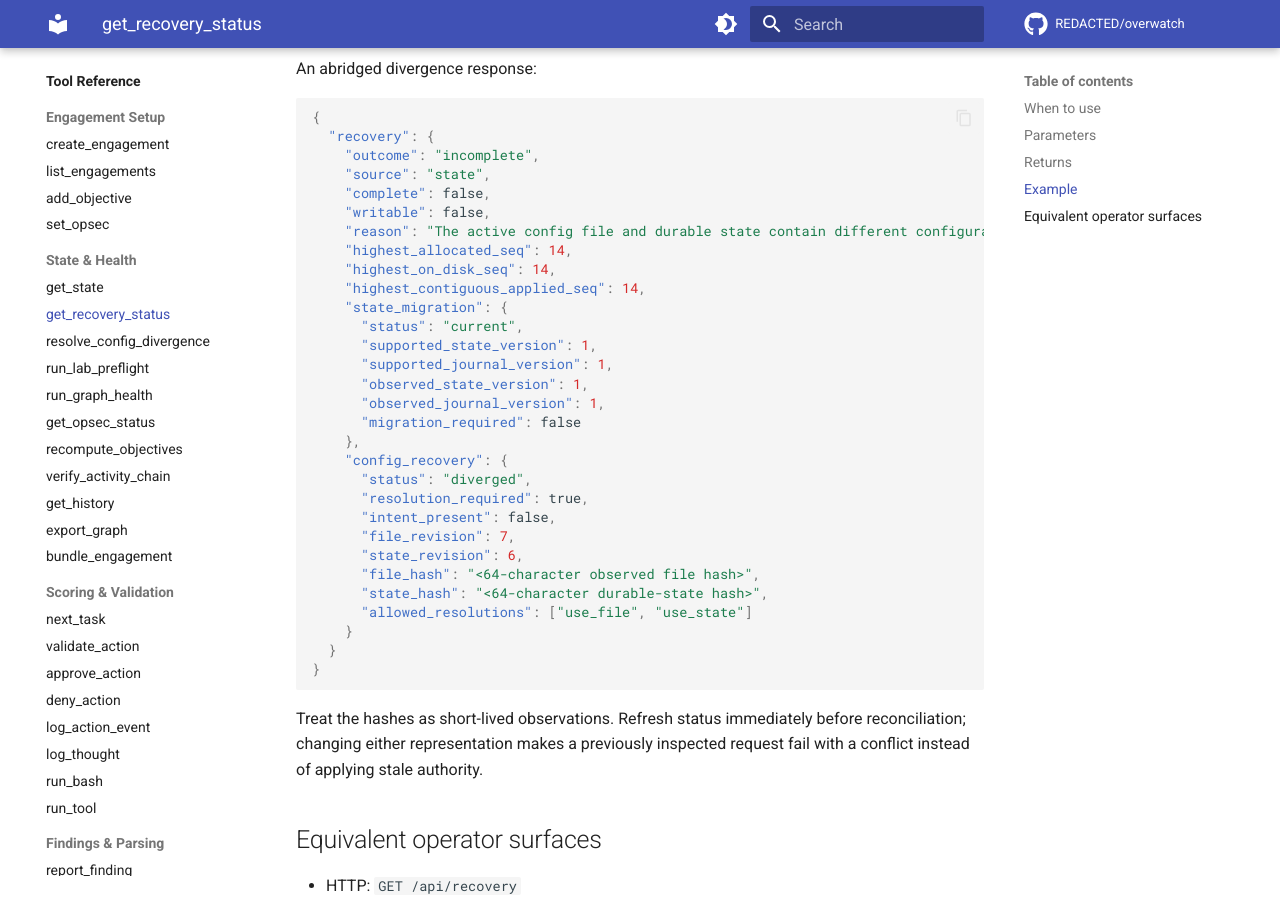
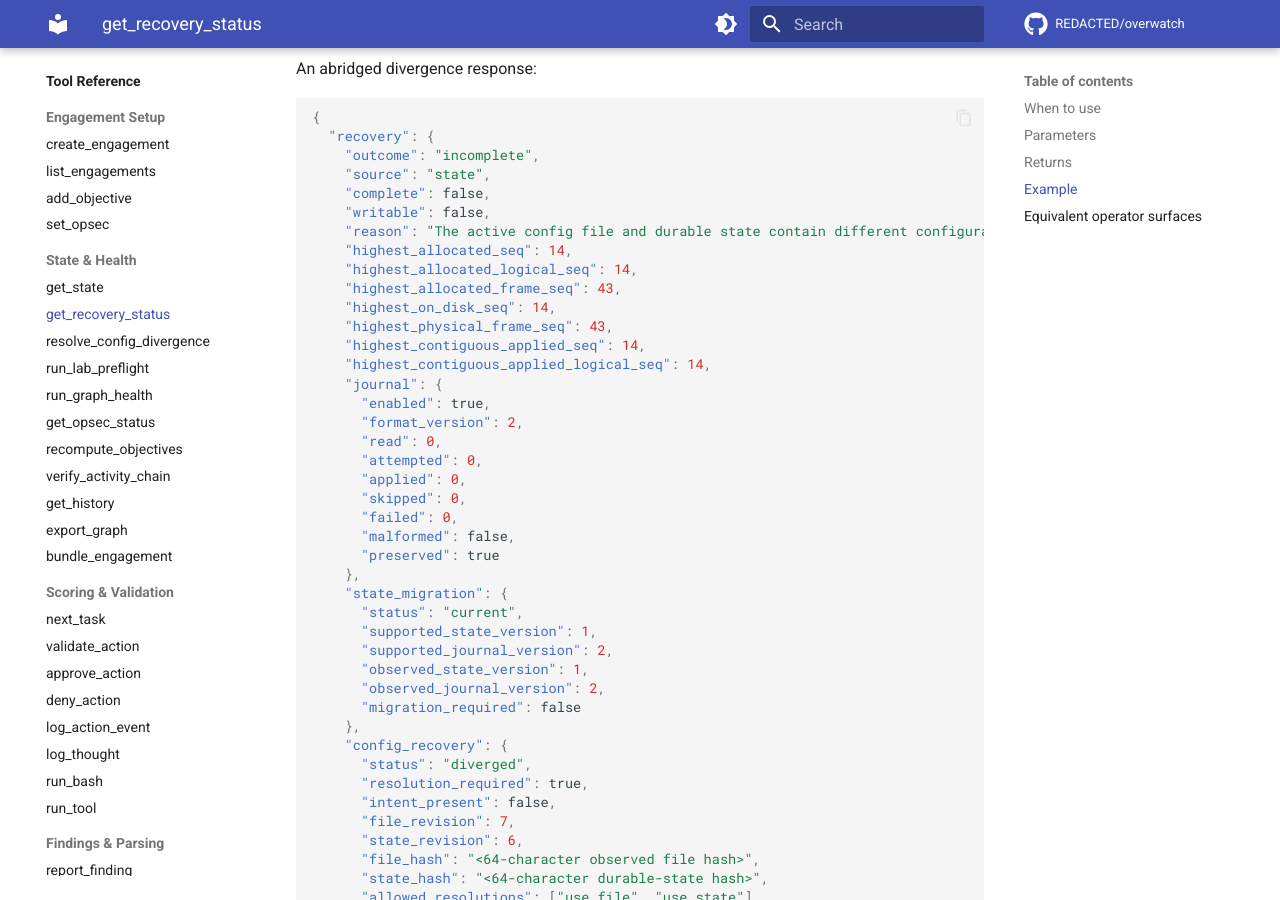
Before and after one commit to professor-moody/overwatch, an MkDocs documentation site: the page built from docs/tools/get-recovery-status.md, in a window 1280 px wide and 900 px high, scrolled down 1781 px. Built offline with MkDocs 1.6.1 and Material for MkDocs 9.7.7, drawn with Linux system fonts in a browser that asks for light colours; comment, search, counter and statistics services are not loaded.

Commit message:
docs(persistence): document transaction journal recovery

```diff
--- a/docs/tools/get-recovery-status.md
+++ b/docs/tools/get-recovery-status.md
@@ -62,14 +62,29 @@ An abridged divergence response:
     "writable": false,
     "reason": "The active config file and durable state contain different configuration semantics.",
     "highest_allocated_seq": 14,
+    "highest_allocated_logical_seq": 14,
+    "highest_allocated_frame_seq": 43,
     "highest_on_disk_seq": 14,
+    "highest_physical_frame_seq": 43,
     "highest_contiguous_applied_seq": 14,
+    "highest_contiguous_applied_logical_seq": 14,
+    "journal": {
+      "enabled": true,
+      "format_version": 2,
+      "read": 0,
+      "attempted": 0,
+      "applied": 0,
+      "skipped": 0,
+      "failed": 0,
+      "malformed": false,
+      "preserved": true
+    },
     "state_migration": {
       "status": "current",
       "supported_state_version": 1,
-      "supported_journal_version": 1,
+      "supported_journal_version": 2,
       "observed_state_version": 1,
-      "observed_journal_version": 1,
+      "observed_journal_version": 2,
       "migration_required": false
     },
     "config_recovery": {
```
Also changed, not shown: docs/architecture.md (+1 -1 lines), docs/configuration.md (+1 -1 lines), docs/reference/data-storage.md (+8 -6 lines).
